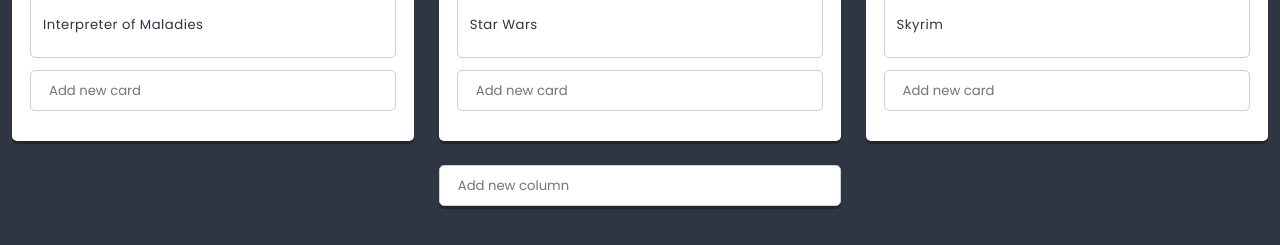
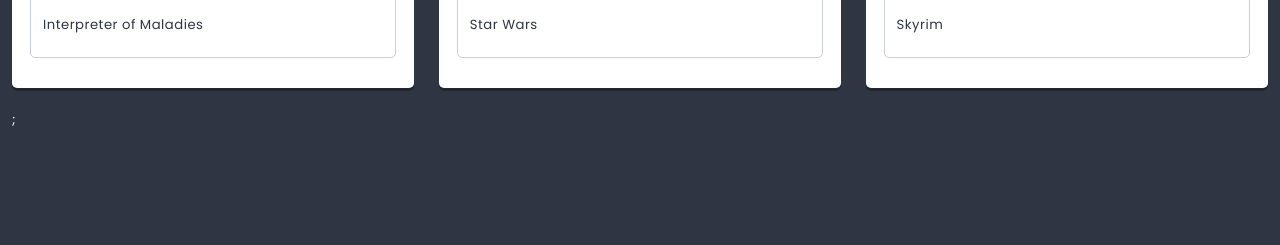
Before and after one commit to olejos777/react.js, a React app: page / in a window 1280 px wide. Shown: the part 578-823 px from the top of the page. After the commit the page ends 800 px from the top, so only its background shows below. Built offline with nearby package versions, Linux system fonts and the light colour scheme.

Commit message:
add lists, columns, cards to redux

```diff
--- a/package.json
+++ b/package.json
@@ -23,7 +23,9 @@
     "prop-types": "^15.7.2",
     "react": "^16.7.0",
     "react-dom": "^16.7.0",
-    "react-html-parser": "^2.0.2"
+    "react-html-parser": "^2.0.2",
+    "react-redux": "^7.0.1",
+    "redux": "^4.0.1"
   },
   "devDependencies": {
     "@babel/core": "^7.4.3",
@@ -40,6 +42,7 @@
     "lint-staged": "^10.2.7",
     "mini-css-extract-plugin": "^0.5.0",
     "node-sass": "^4.11.0",
+    "redux-devtools-extension": "^2.13.8",
     "sass-loader": "^7.1.0",
     "style-loader": "^0.23.1",
     "webpack": "^4.29.6",
--- a/src/components/App/App.js
+++ b/src/components/App/App.js
@@ -1,15 +1,25 @@
 import React from 'react';
 import styles from './App.scss';
-import List from '../List/List.js';
-import {pageContents, listData} from '../../data/dataStore';
+import PropTypes from 'prop-types';
+import List from '../List/ListContainer.js';
 
 class App extends React.Component {
+  static propTypes = {
+    title: PropTypes.node,
+    subtitle: PropTypes.node,
+    lists: PropTypes.array,
+  }
+
   render() {
+    const {title, subtitle, lists} = this.props;
+
     return (
       <main className={styles.component}>
-        <h1 className={styles.title}>{pageContents.title}</h1>
-        <h2 className={styles.subtitle}>{pageContents.subtitle}</h2>
-        <List {...listData} />
+        <h1 className={styles.title}>{title}</h1>
+        <h2 className={styles.subtitle}>{subtitle}</h2>
+        {lists.map(listData => (
+          <List key={listData.id} {...listData} />
+        ))};
       </main>
     );
   }
--- /dev/null
+++ b/src/components/App/AppContainer.js
@@ -0,0 +1,10 @@
+import { connect } from 'react-redux';
+import App from './App';
+
+const mapStateToProps = state => ({
+  title: state.app.title,
+  subtitle: state.app.subtitle,
+  lists: state.lists,
+});
+
+export default connect(mapStateToProps)(App);
--- a/src/components/Card/Card.js
+++ b/src/components/Card/Card.js
@@ -8,9 +8,11 @@
   }
 
   render() {
+    const {title} = this.props;
+
     return (
       <section className={styles.component}>
-        <p>{this.props.title}</p>
+        <p>{title}</p>
       </section>
     );
   }
--- a/src/components/Column/Column.js
+++ b/src/components/Column/Column.js
@@ -2,50 +2,35 @@
 import styles from './Column.scss';
 import PropTypes from 'prop-types';
 import Card from '../Card/Card';
-import Creator from '../Creator/Creator';
-import { settings } from '../../data/dataStore';
+//import Creator from '../Creator/Creator';
+//import { settings } from '../../data/dataStore';
 
 class Column extends React.Component {
   static propTypes = {
     title: PropTypes.node.isRequired,
     cards: PropTypes.array,
-  }
-
-  state = {
-    cards: this.props.cards || [],
-  }
-
-  addCard(title) {
-    this.setState(state => (
-      {
-        cards: [
-          ...state.cards,
-          {
-            key: state.cards.length ? state.cards[state.cards.length - 1].key + 1 : 0,
-            title,
-          },
-        ],
-      }
-    ));
+    //icon: PropTypes.node,
   }
 
   render() {
+    const {title, /*icon,*/ cards} = this.props;
+
     return (
       <section className={styles.component}>
-        <h3 className={styles.title}>{this.props.title}</h3>
+        <h3 className={styles.title}>{title}</h3>
 
         <div className={styles.cards}>
-          {this.state.cards.map(({ key, ...cardProps }) => (
-            <Card key={key} {...cardProps} />
+          {cards.map(cardData => (
+            <Card key={cardData.id} {...cardData} />
           ))}
         </div>
 
-        <div className={styles.creator}>
+        {/*<div className={styles.creator}>
           <Creator
             text={settings.cardCreatorText}
             action={title => this.addCard(title)}
           />
-        </div>
+          </div>*/}
       </section>
     );
   }
--- /dev/null
+++ b/src/components/Column/ColumnContainer.js
@@ -0,0 +1,11 @@
+import { connect } from 'react-redux';
+import Column from './Column';
+
+export const getCardsForColumns =
+({cards}, columnId) => cards.filter(card => card.columnId == columnId);
+
+const mapStateToProps = (state, props) => ({
+  cards: getCardsForColumns(state, props.id),
+});
+
+export default connect(mapStateToProps)(Column);
--- a/src/components/List/List.js
+++ b/src/components/List/List.js
@@ -2,17 +2,12 @@
 import styles from './List.scss';
 import Hero from '../Hero/Hero.js';
 import PropTypes from 'prop-types';
-import Column from '../Column/Column.js';
+import Column from '../Column/ColumnContainer';
 import {settings} from '../../data/dataStore';
 import ReactHtmlParser from 'react-html-parser';
-import Creator from '../Creator/Creator.js';
+//import Creator from '../Creator/Creator.js';
 
 class List extends React.Component {
-  state = {
-    columns: this.props.columns || [],
-    cards: this.props.cards || [],
-  }
-
   static propTypes = {
     title: PropTypes.node.isRequired,
     image: PropTypes.string,
@@ -25,43 +20,29 @@
     description: settings.defaultListDescription,
   }
 
-  addColumn(title){
-    this.setState(state => (
-      {
-        columns: [
-          ...state.columns,
-          {
-            key: state.columns.length ? state.columns[state.columns.length-1].key+1 : 0,
-            title,
-            icon: 'list-alt',
-            cards: [],
-          },
-        ],
-      }
-    ));
-  }
+  render() {
+    const {title, image, description, columns} = this.props;
 
-  render() {
     return (
       <section className={styles.component}>
         <Hero
-          titleText={this.props.title}
-          imageSource={this.props.image}
+          titleText={title}
+          imageSource={image}
         />
 
         <div className={styles.description}>
-          {ReactHtmlParser(this.props.description)}
+          {ReactHtmlParser(description)}
         </div>
 
         <div className={styles.columns}>
-          {this.state.columns.map(({key, ...columnProps}) => (
-            <Column key={key} {...columnProps} />
+          {columns.map(columnData => (
+            <Column key={columnData.id} {...columnData} />
           ))}
         </div>
 
-        <div className={styles.creator}>
+        {/*<div className={styles.creator}>
           <Creator text={settings.columnCreatorText} action={title => this.addColumn(title)}/>
-        </div>
+          </div>*/}
       </section>
     );
   }
--- /dev/null
+++ b/src/components/List/ListContainer.js
@@ -0,0 +1,11 @@
+import { connect } from 'react-redux';
+import List from './List';
+
+export const getColumnsForList =
+({columns}, listId) => columns.filter(column => column.listId == listId);
+
+const mapStateToProps = (state, props) => ({
+  columns: getColumnsForList(state, props.id),
+});
+
+export default connect(mapStateToProps)(List);
--- a/src/data/dataStore.js
+++ b/src/data/dataStore.js
@@ -6,7 +6,11 @@
     buttonCancel: 'Cancel',
     defaultText: 'Add new item',
   },
-  defaultListDescription: '<p>I can do nothing and live like a king!!!</p>',
+  search: {
+    defaultText: 'Search...',
+    icon: 'search',
+  },
+  defaultListDescription: '<p>I can do all the things!!!</p>',
   defaultColumnIcon: 'list-alt',
 };
 
@@ -67,3 +71,81 @@
     },
   ],
 };
+
+const lists = [
+  {
+    id: 'list-1',
+    title: 'Things to do <sup>soon!</sup>',
+    description: 'Interesting things I want to check out!',
+    image: 'http://uploads.kodilla.com/bootcamp/fer/11.react/space.png',
+  },
+];
+
+const columns = [
+  {
+    id: 'column-1',
+    listId: 'list-1',
+    title: 'Books',
+    icon: 'book',
+  },
+  {
+    id: 'column-2',
+    listId: 'list-1',
+    title: 'Movies',
+    icon: 'film',
+  },
+  {
+    id: 'column-3',
+    listId: 'list-1',
+    title: 'Games',
+    icon: 'gamepad',
+  },
+  {
+    id: 'column-4',
+    listId: 'list-2',
+    title: 'Strange column',
+    icon: 'question',
+  },
+];
+
+const cards = [
+  {
+    id: 'card-1',
+    columnId: 'column-1',
+    title: 'This Is Going to Hurt',
+  },
+  {
+    id: 'card-2',
+    columnId: 'column-1',
+    title: 'Interpreter of Maladies',
+  },
+  {
+    id: 'card-3',
+    columnId: 'column-2',
+    title: 'Harry Potter',
+  },
+  {
+    id: 'card-4',
+    columnId: 'column-2',
+    title: 'Star Wars',
+  },
+  {
+    id: 'card-5',
+    columnId: 'column-3',
+    title: 'The Witcher',
+  },
+  {
+    id: 'card-6',
+    columnId: 'column-3',
+    title: 'Skyrim',
+  },
+];
+
+const initialStoreData = {
+  app: { ...pageContents },
+  lists: [...lists],
+  columns: [...columns],
+  cards: [...cards],
+};
+
+export default initialStoreData;
--- a/src/index.js
+++ b/src/index.js
@@ -2,6 +2,8 @@
 import './styles/normalize.scss';
 import './styles/global.scss';
 import ReactDOM from 'react-dom';
-import App from './components/App/App';
+import App from './components/App/AppContainer';
+import { Provider } from 'react-redux';
+import store from './redux/store';
 
-ReactDOM.render(<App />, document.getElementById('app'));
+ReactDOM.render(<Provider store={store}><App /></Provider>, document.getElementById('app'));
--- /dev/null
+++ b/src/redux/store.js
@@ -0,0 +1,34 @@
+import {combineReducers, createStore} from 'redux';
+import initialStoreData from '../data/dataStore';
+
+// define initial state and shallow-merge initial data
+const initialState = {
+  app: initialStoreData.app,
+  lists: initialStoreData.lists,
+  columns: initialStoreData.columns,
+  cards: initialStoreData.cards,
+  searchString: '',
+};
+
+// define reducers
+const reducers = {
+};
+
+// add blank reducers for initial state properties without reducers
+Object.keys(initialState).forEach(item => {
+  if (typeof reducers[item] == 'undefined') {
+    reducers[item] = (statePart = null) => statePart;
+  }
+});
+
+// merge all reducers
+const storeReducer = combineReducers(reducers);
+
+// create store
+const store = createStore(
+  storeReducer,
+  initialState,
+  window.__REDUX_DEVTOOLS_EXTENSION__ && window.__REDUX_DEVTOOLS_EXTENSION__()
+);
+
+export default store;
```
Also changed, not shown: 1 other file (tests, documents, lock files or other folders).
